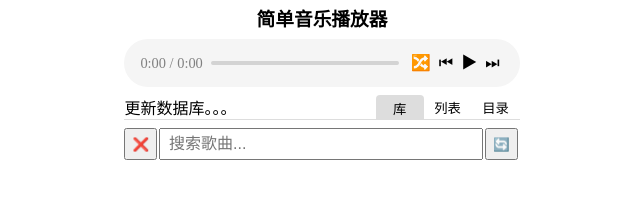
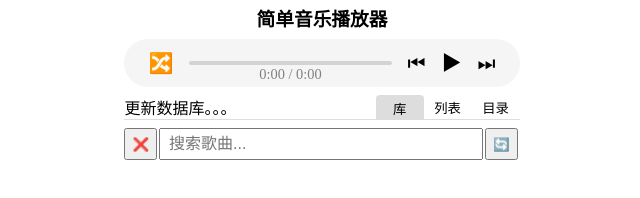
Before and after one commit to jjling2011/SimpleMusicPlayer, a plain HTML site: page src/index.html in a window 1280 px wide. Shown: the whole page, without its empty margins (318-958 px from the left). Drawn offline with Linux system fonts and the light colour scheme; no server answers.

Commit message:
modify audio control

```diff
--- a/src/index.html
+++ b/src/index.html
@@ -15,16 +15,19 @@
                     <source id="audio-source" src="" />
                     你的浏览器不支持音乐播放功能
                 </audio>
-                <span id="audio-timestamp">0:00 / 0:00</span>
-                <div id="audio-progress-container">
-                    <div id="audio-progress-bar"></div>
-                </div>
                 <input
                     type="button"
                     value="🔁"
                     id="audio-play-mode"
                     title="顺序、随机播放"
                 />
+                <div id="audio-progress-wrapper">
+                    <span>&nbsp;</span>
+                    <div id="audio-progress-container">
+                        <div id="audio-progress-bar"></div>
+                    </div>
+                    <span id="audio-timestamp">0:00 / 0:00</span>
+                </div>
                 <input
                     type="button"
                     value="⏮"
--- a/src/js/styles.css
+++ b/src/js/styles.css
@@ -61,10 +61,10 @@ input[type="button"] {
 }
 
 .audio-control-container input {
-    font-size: 1rem;
+    font-size: 1.25rem;
     line-height: 1.5rem;
     padding: 0;
-    margin: 0 0.25rem;
+    margin: 0 0.5rem;
     border: 0;
     background: rgba(0, 0, 0, 0);
 }
@@ -74,13 +74,18 @@ input[type="button"] {
     font-size: 0.9rem;
 }
 
+#audio-progress-wrapper {
+    text-align: center;
+    flex-grow: 1;
+}
+
 #audio-progress-container {
     flex-grow: 1;
     cursor: pointer;
     height: 0.3rem;
     background-color: lightgray;
     border-radius: 1rem;
-    margin: 0.5rem;
+    margin: 0 0.5rem;
 }
 
 #audio-progress-bar {
```
